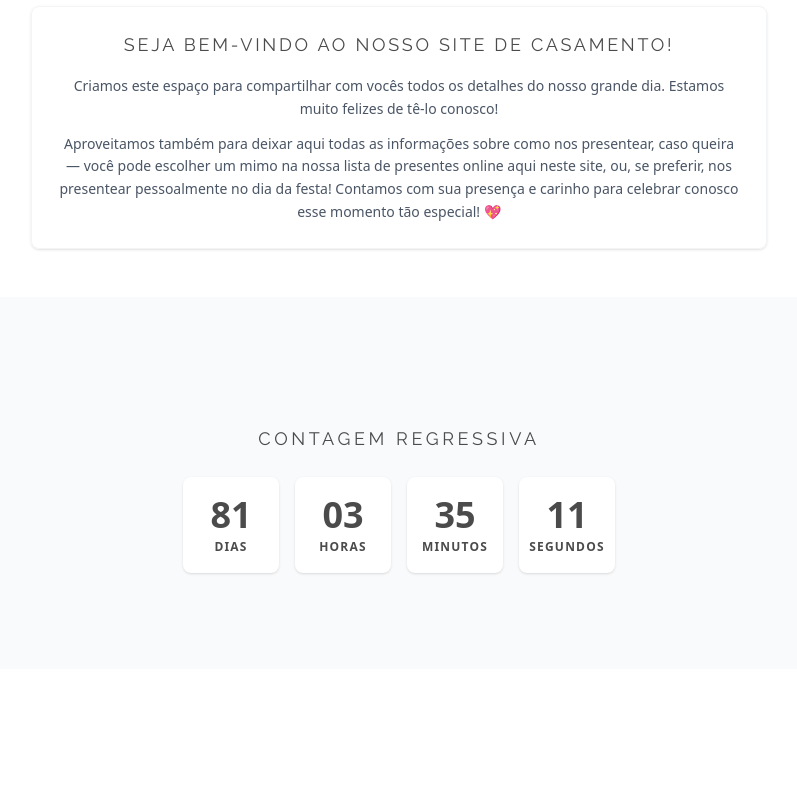
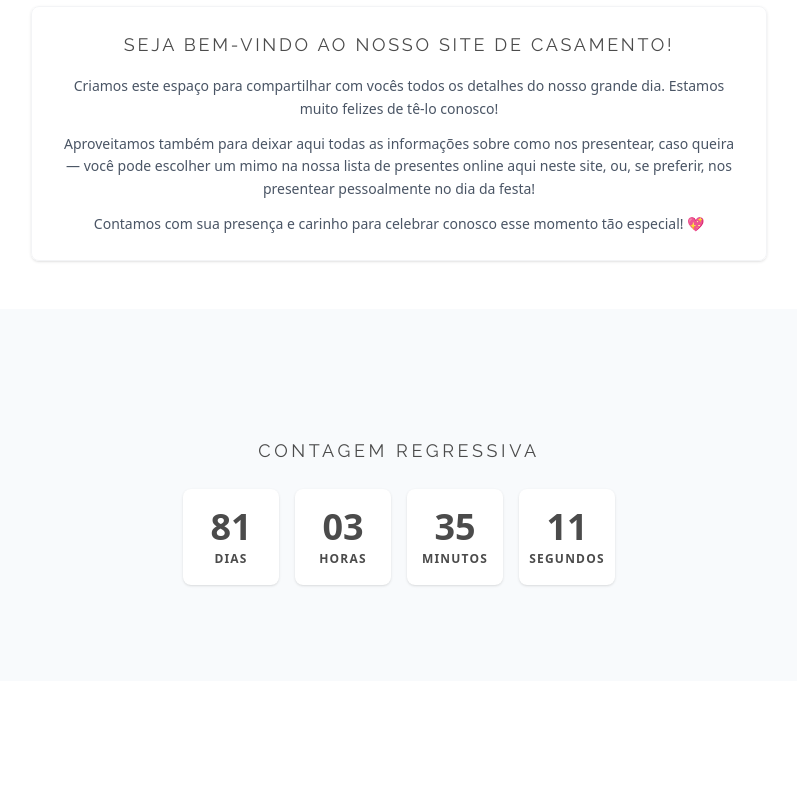
Before and after one commit to Calorindo/weding, a React (Vite) app in the folder client/: page /#/ in a window 1280 px wide. Shown: the part 840-1640 px from the top of the page, without its empty margins (241-1038 px from the left). Built offline with nearby package versions, Linux system fonts and the light colour scheme; no server answers; the database is empty; a web font is replaced by a local one.

Commit message:
feat: some changes

```diff
--- a/client/src/components/GiftCard.jsx
+++ b/client/src/components/GiftCard.jsx
@@ -1,5 +1,5 @@
 import React from 'react';
-import { Gift, Banknote } from 'lucide-react';
+import { Gift, Banknote, Handshake } from 'lucide-react';
 
 const GiftCard = ({ gift, onSelect }) => {
     return (
@@ -10,7 +10,7 @@ const GiftCard = ({ gift, onSelect }) => {
                 ) : (
                     <div className="flex items-center justify-center h-full w-full bg-gray-50 text-gray-300">
                         {gift.isCustom ? (
-                            <Banknote className="w-12 h-12" strokeWidth={1} />
+                            <Handshake className="w-12 h-12" strokeWidth={1} />
                         ) : (
                             <Gift className="w-12 h-12" strokeWidth={1} />
                         )}
--- a/client/src/pages/Home.jsx
+++ b/client/src/pages/Home.jsx
@@ -279,7 +279,8 @@ const Home = () => {
                         <h3 className="font-heading text-base sm:text-lg text-charcoal uppercase tracking-[0.15em] mb-4">Seja bem-vindo ao nosso site de casamento!</h3>
                         <div className="space-y-3 text-gray-600 font-sans text-xs sm:text-sm leading-relaxed">
                             <p>Criamos este espaço para compartilhar com vocês todos os detalhes do nosso grande dia. Estamos muito felizes de tê-lo conosco!</p>
-                            <p>Aproveitamos também para deixar aqui todas as informações sobre como nos presentear, caso queira — você pode escolher um mimo na nossa lista de presentes online aqui neste site, ou, se preferir, nos presentear pessoalmente no dia da festa! Contamos com sua presença e carinho para celebrar conosco esse momento tão especial! 💖</p>
+                            <p>Aproveitamos também para deixar aqui todas as informações sobre como nos presentear, caso queira — você pode escolher um mimo na nossa lista de presentes online aqui neste site, ou, se preferir, nos presentear pessoalmente no dia da festa! </p>
+                            <p>Contamos com sua presença e carinho para celebrar conosco esse momento tão especial! 💖</p>
                         </div>
                     </div>
                 </div>
```
